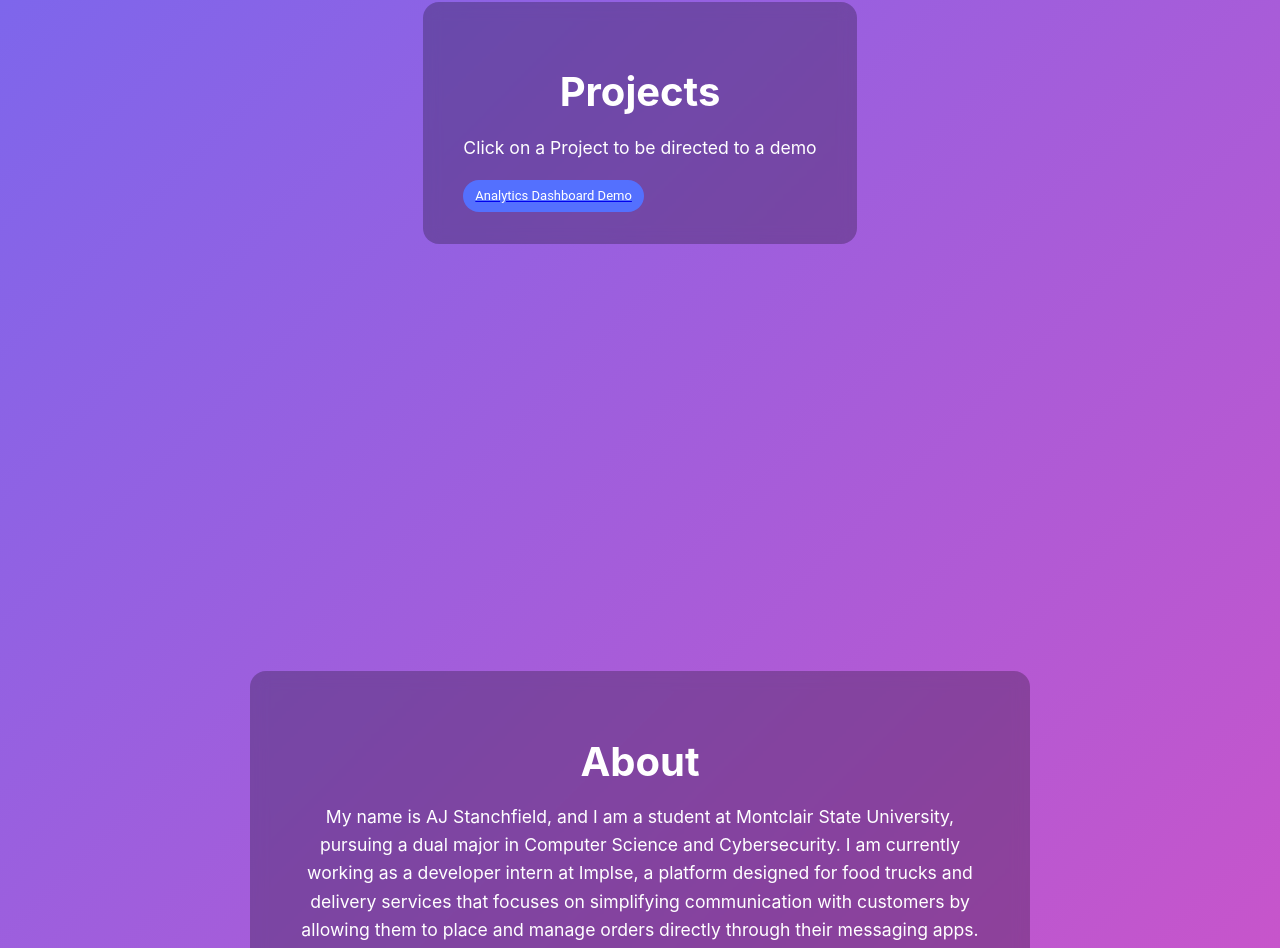
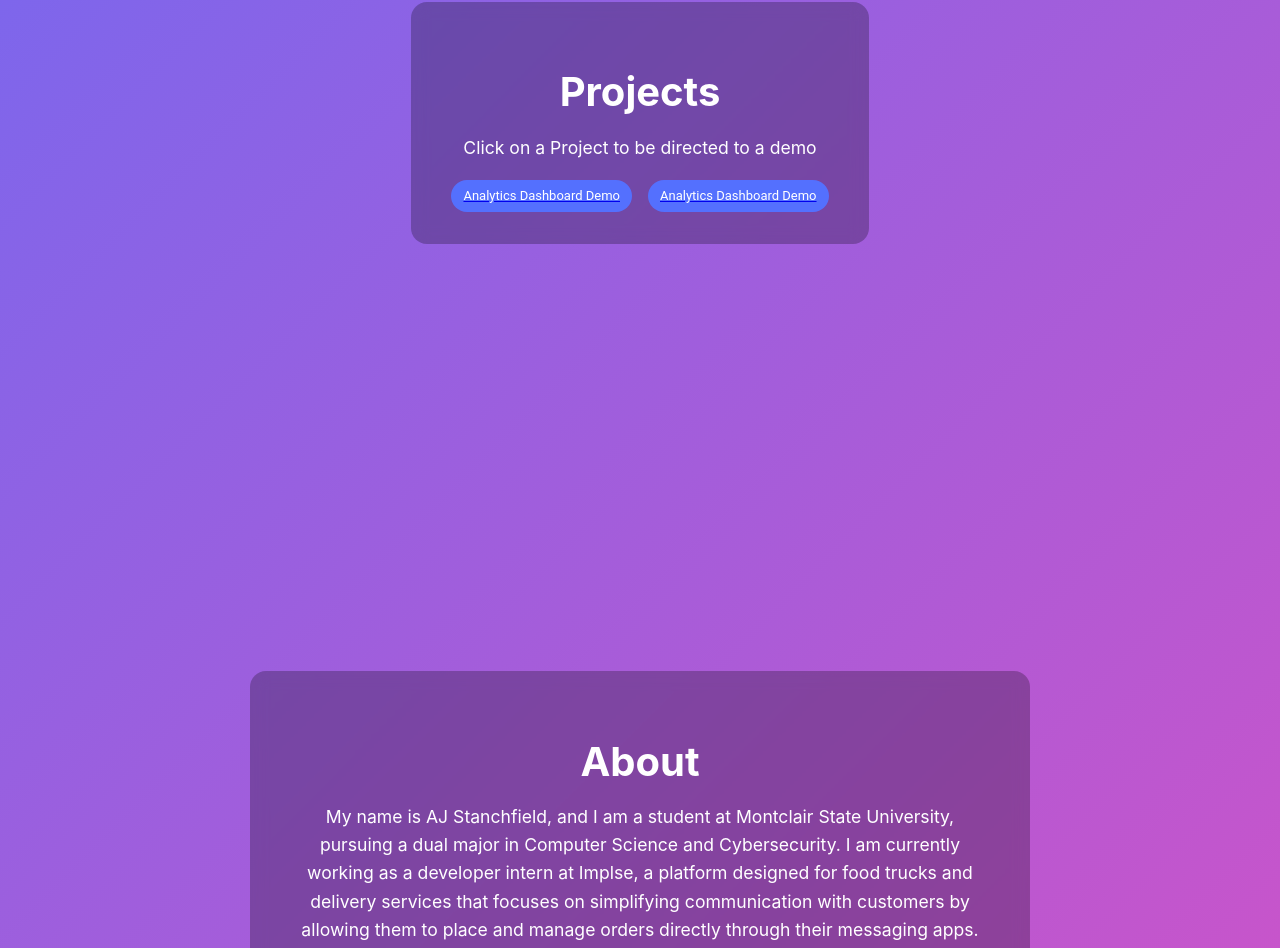
Before and after one commit to AJStanchfield/Personal-Portfolio, a React (Create React App) app in the folder frontend/: page / in a window 1280 px wide. Shown: the part 1269-2217 px from the top of the page. Built offline with nearby package versions, Linux system fonts and the light colour scheme.

Commit message:
removed unused code and fixed spacing and centering for chips

```diff
--- a/frontend/src/IndexSections.js
+++ b/frontend/src/IndexSections.js
@@ -73,7 +73,10 @@ function Sections({ activeSection, scrollToSection }) {
           <h1>Projects</h1>
           <p>Click on a Project to be directed to a demo</p>
           <Link to="/analyticschart">
-            <Stack direction="row"><Chip sx={{backgroundColor:"#5470fe", color:"white"}} label="Analytics Dashboard Demo" clickable /></Stack>
+            <Stack direction="row" spacing={2} align="center">
+              <Chip sx={{backgroundColor:"#5470fe", color:"white"}} label="Analytics Dashboard Demo" clickable />
+              <Chip sx={{backgroundColor:"#5470fe", color:"white"}} label="Analytics Dashboard Demo" clickable />
+            </Stack>
           </Link>
         </div>
       </section>
--- a/frontend/src/routing.js
+++ b/frontend/src/routing.js
@@ -1,9 +1,11 @@
 // App.js or Routes.js
 import React from 'react';
 import { BrowserRouter as Router, Routes, Route, Link } from 'react-router-dom';
+
+
 import HomePage from './App.js';
 import Analytics from './pages/analytics.js';
-import Sections from './IndexSections';
+
 
 function Routing() {
   return (
```
